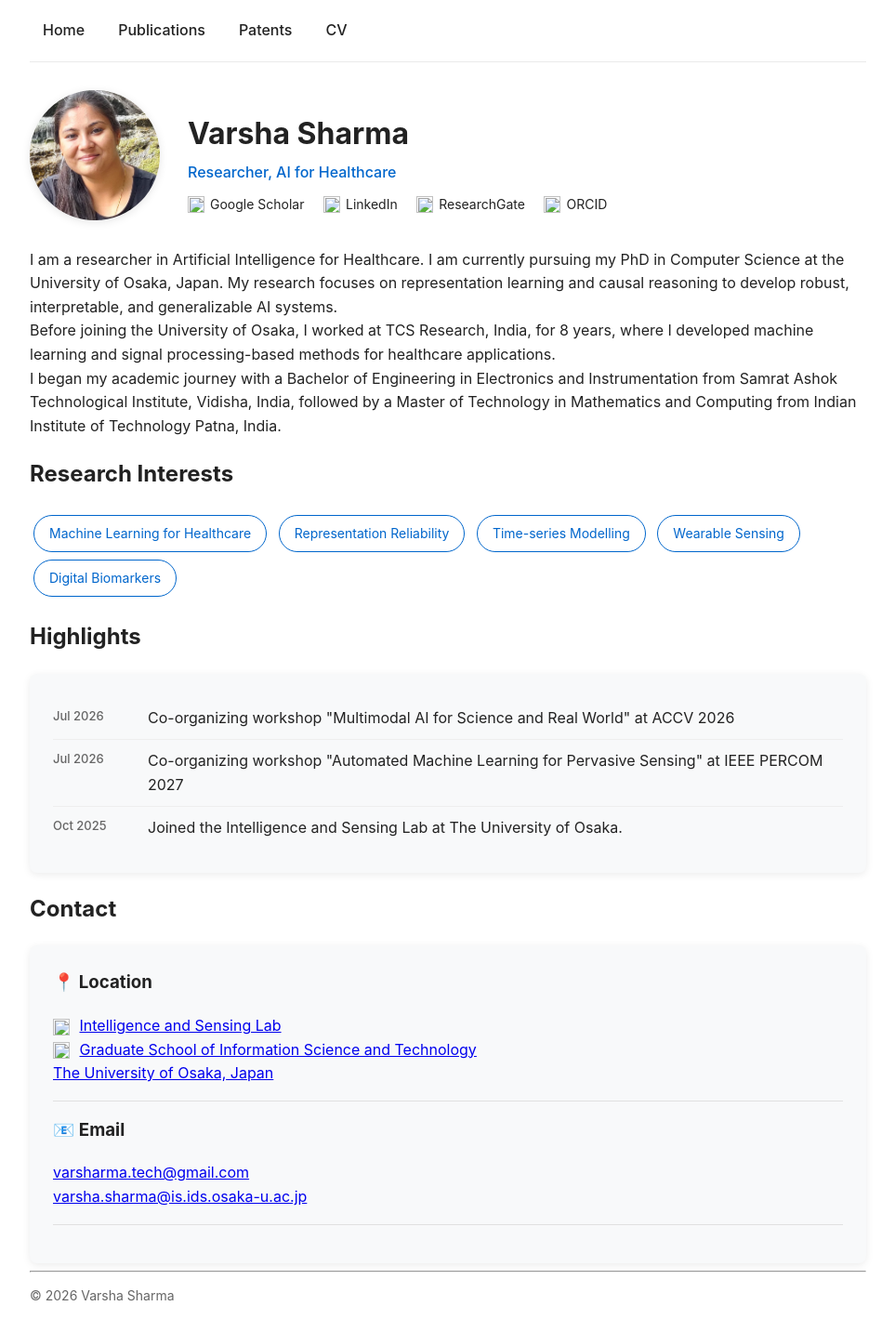
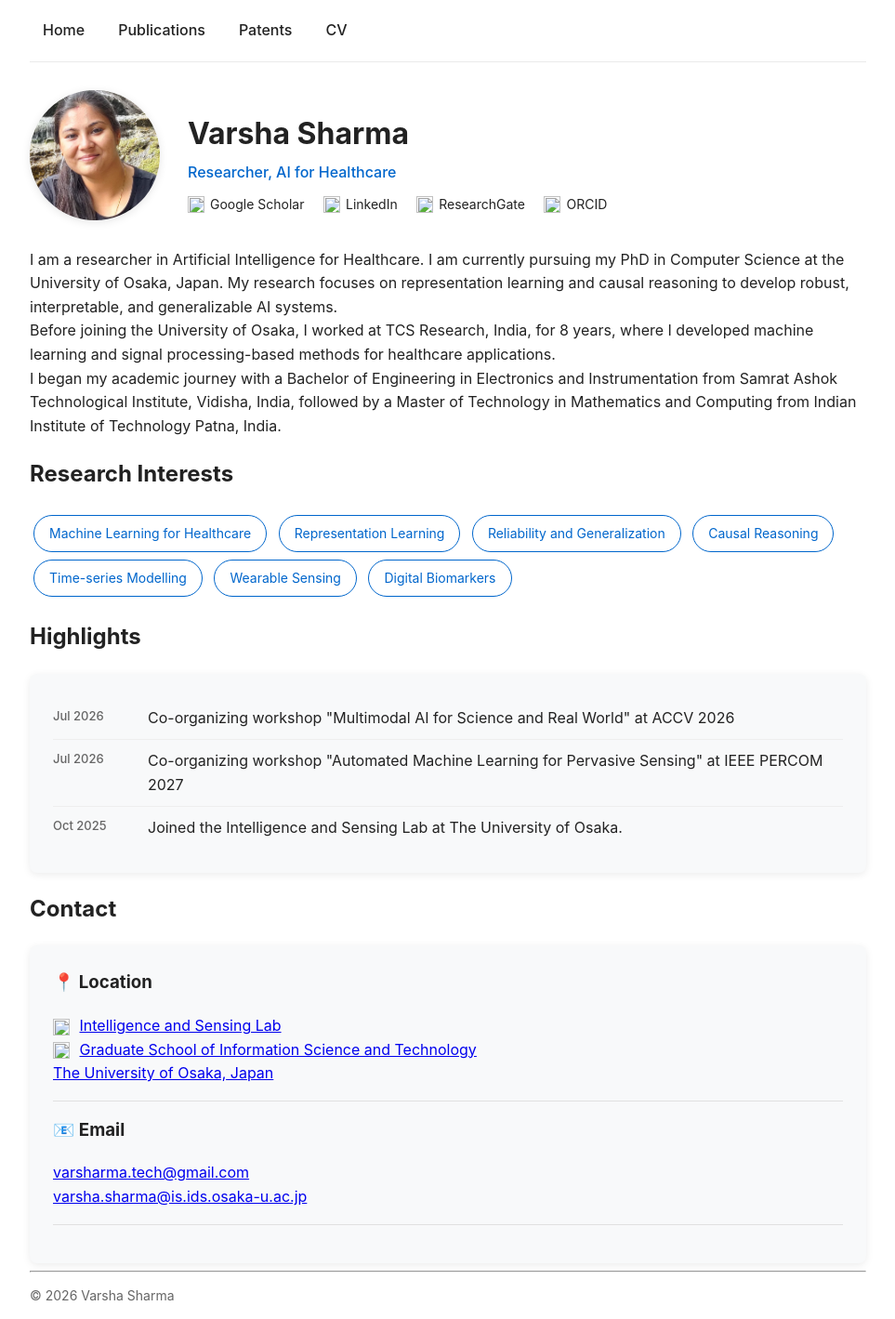
Before and after one commit to shavarsha/shavarsha.github.io, a Jekyll site: the page built from index.md, in a window 1280 px wide. Shown: the whole page at 93% size, without its empty margins (158-1121 px from the left). Built offline with Jekyll 4.4.1, drawn with Linux system fonts in a browser that asks for light colours.

Commit message:
Update index.md

```diff
--- a/index.md
+++ b/index.md
@@ -38,7 +38,9 @@ I began my academic journey with a Bachelor of Engineering in Electronics and In
 <h2>Research Interests</h2>
 <div style="margin-top:15px;">
   <span class="tag-pill">Machine Learning for Healthcare</span>
-  <span class="tag-pill">Representation Reliability</span>
+  <span class="tag-pill">Representation Learning</span>
+  <span class="tag-pill">Reliability and Generalization</span>
+  <span class="tag-pill">Causal Reasoning</span>
   <span class="tag-pill">Time-series Modelling</span>
   <span class="tag-pill">Wearable Sensing</span>
   <span class="tag-pill">Digital Biomarkers</span>
```
